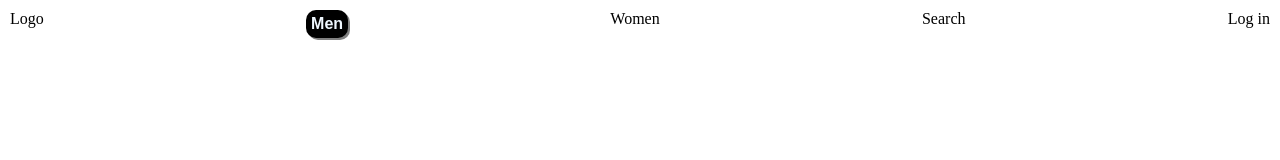
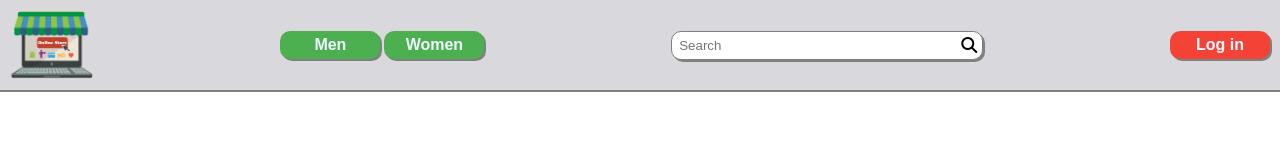
Before and after one commit to JS-learning-22/store-frontend, a plain HTML site: page index.html in a window 1280 px wide. Drawn offline with Linux system fonts and the light colour scheme.

Commit message:
estilos del navbar

```diff
--- a/index.html
+++ b/index.html
@@ -1,23 +1,35 @@
 <!DOCTYPE html>
-<html lang="en">
+<html lang="es">
 <head>
   <meta charset="UTF-8">
   <meta http-equiv="X-UA-Compatible" content="IE=edge">
   <meta name="viewport" content="width=device-width, initial-scale=1.0">
   <link rel="stylesheet" href="./styles/style.css" />
   <link rel = "shortcut icon" href="./media/icons8-tienda-16.ico" type="image/x-icon" /> <!-- Favicon: icono en la pestaña de la pagina -->
+  <script src="https://kit.fontawesome.com/fcd2f76fca.js" crossorigin="anonymous"></script> <!-- link para la pagina de iconos-->
   <title>Store test</title> <!-- Nombre de la pestaña -->
 </head>
 <body>
   <header>
     <ul class="navbar">
-      <li>Logo</li>
       <li>
-      <button class="mainButton">Men</button>
+        <img src="./media/logo.png" alt="imagenLogo" class="logo">
       </li>
-      <li>Women</li>
-      <li>Search</li>
-      <li>Log in</li>
+      <li>
+        <div>
+          <button class="button mainButton">Men</button>
+          <button class="button mainButton">Women</button>
+        </div>
+      </li>
+      <li>
+        <div class="search">
+          <input type="text" placeholder="Search"/>
+          <i class="fa-solid fa-magnifying-glass icon"></i>
+        </div>
+      </li>
+      <li>
+        <button class="button secondaryButton">Log in</button>
+      </li>
     </ul>
   </header>
   <main></main>
--- a/styles/style.css
+++ b/styles/style.css
@@ -1,6 +1,6 @@
 body {
   padding: 0px;
-  margin: 10px;
+  margin: 0px;
 }
 
 ul{
@@ -12,12 +12,19 @@ ul{
 .navbar{
   display: flex; /* Pasa la lista a horizontal*/
   justify-content: space-between; /* Justifica horizontalmente*/
+  padding: 10px;
+  background-color: rgb(217, 217, 221); /*Color fondo del navbar*/
+  border-bottom: 2px solid gray; /*Borde inferior del navbar*/
 }
 
-.mainButton {
+.navbar > li {
+  display: flex;
+  align-items: center;
+}
+
+.button{
+  width: 100px;
   font-size: medium; /*Tamaño del boton*/
-  background-color: black;
-  color: aliceblue;
   border: 0px; /*Quitar los bordes*/
   border-radius: 10px; /*Bordes redondeados*/
   padding: 5px; /*Margen entre la letra y el borde*/
@@ -27,8 +34,47 @@ ul{
 
 /*Modificadores de clase cuando se pone : */
 /*Modificador hover es cuando el curso pasa por encima*/
-.mainButton:hover{
+.button:hover{
   cursor: pointer; /*Para cambiar el curso por la manito cuando pase por encima*/
-  box-shadow: 3px 3px gray; /*Sombra del boton*/
   transform: scale(1.1); /*Tamaño del boton, 1.1 quiere decir que se aumenta el 10%*/
 }
+
+.mainButton {
+  background-color: #4CAF50;
+  color: aliceblue;
+}
+
+.secondaryButton {
+  background-color: #f44336;
+  color: aliceblue;
+}
+
+.search{
+  background-color: white;
+  padding: 5px;
+  border: 1px solid gray;
+  border-radius: 10px;
+  width: 300px; /*Ancho del recuadro buscar*/
+  display: flex; /*Organizar los elementos internos*/
+  justify-content: space-between;
+  box-shadow: 2px 2px gray; /*Sombra del boton*/
+}
+
+.search > input{ /*Todos los input que esten dentro de esta clase*/
+ outline: none;
+ border: none;
+}
+
+.search:focus-within{
+  border: 1px solid red; /*El borde cambia de color cuando pasa el cursor*/
+}
+
+.icon:hover {
+  cursor: pointer; /*Para cambiar el curso por la manito cuando pase por encima*/
+  transform: scale(1.2); /*Tamaño del boton, 1.1 quiere decir que se aumenta el 10%*/
+  color: #f44336;
+}
+
+.logo{
+  height: 70px;
+}
```
Also changed, not shown: media/TiendaRopa-Benetton.jpg (added), media/hombre-del-vector-y-dos-modelos-de-la-mujer-106028557.jpg (added), media/logo.png (added).
